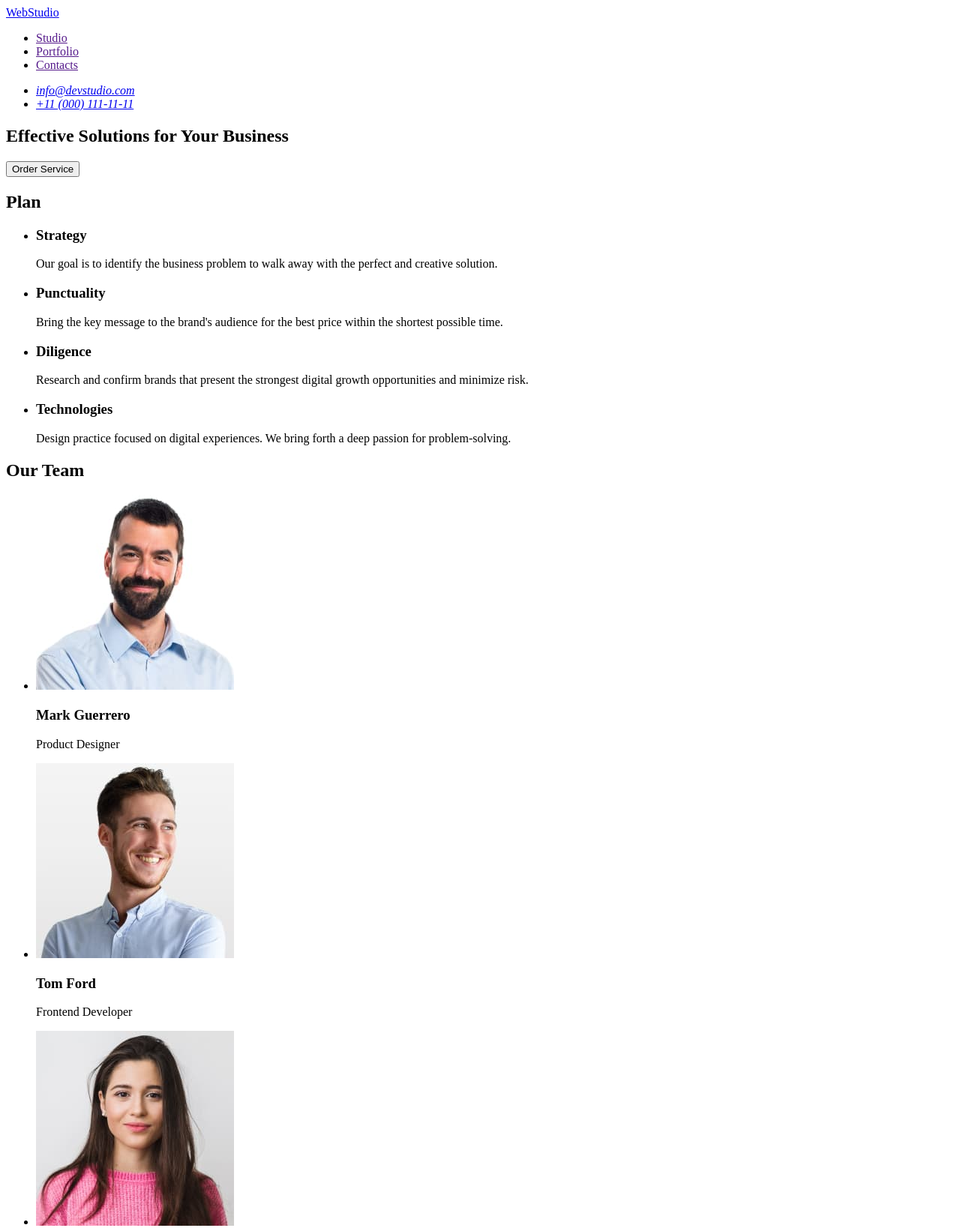
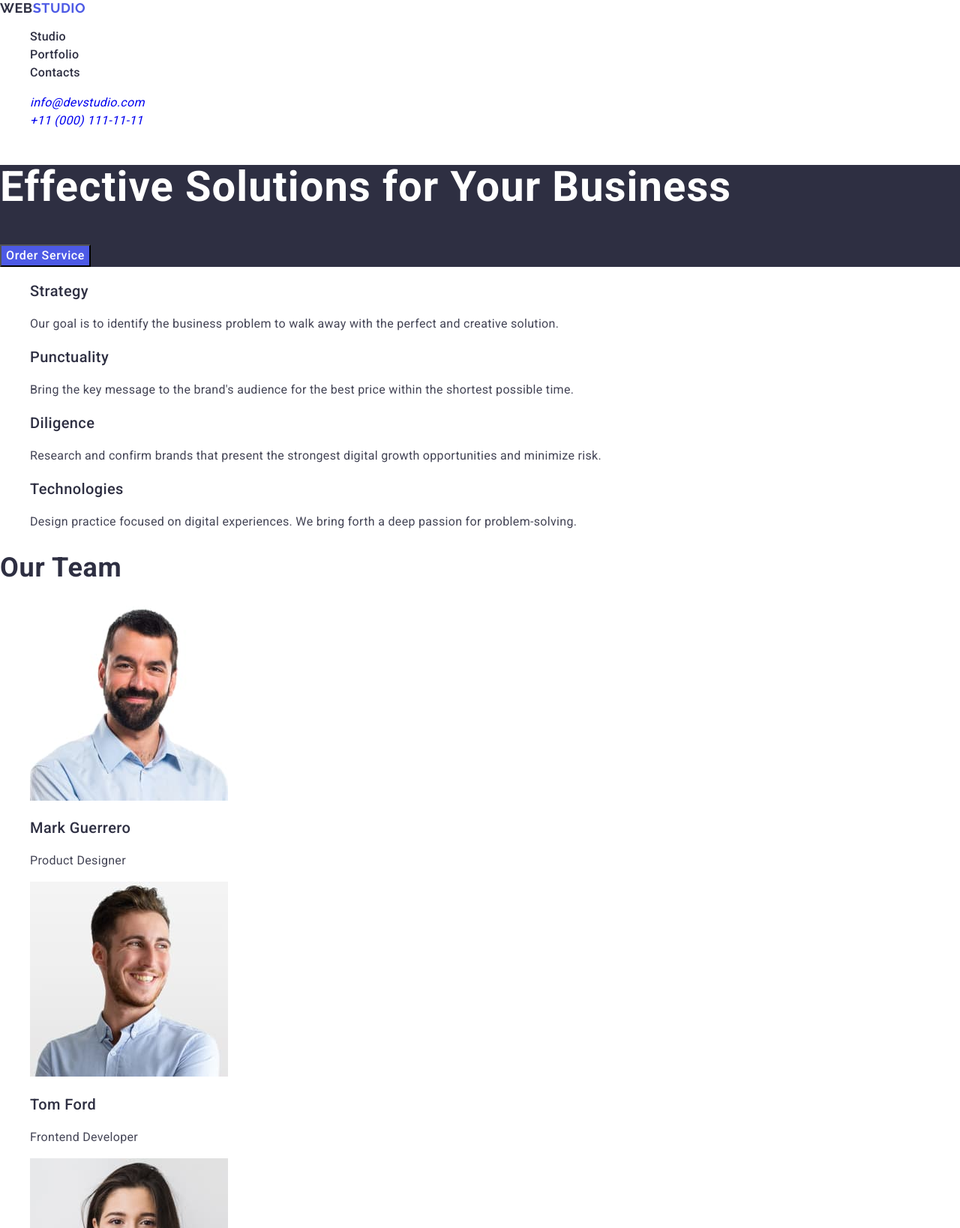
Before and after one commit to Anastasiia-Stefantsova/goit-markup-hw-02, a plain HTML site: page index.html in a window 1280 px wide. Shown: the top 1638 px of the page at 75% size. Drawn offline with nearby package versions, Linux system fonts and the light colour scheme.

Commit message:
Homework2

```diff
--- /dev/null
+++ b/css/styles.css
@@ -0,0 +1,178 @@
+body {
+    font-family: 'Roboto', sans-serif;
+    font-size: 16px;
+    color: #434455;
+}
+
+.link {
+    text-decoration: none;
+}
+
+.list {
+    list-style: none;
+}
+
+.visually-hidden {
+    position: absolute;
+    width: 1px;
+    height: 1px;
+    margin: -1px;
+    border: 0;
+    padding: 0;
+
+    white-space: nowrap;
+    clip-path: inset(100%);
+    clip: rect(0 0 0 0);
+    overflow: hidden;
+}
+
+.logo {
+    color: #2E2F42;
+    font-family: Raleway;
+    font-size: 18px;
+    font-weight: 700;
+    line-height: 1.17;
+    letter-spacing: 0.03em;
+    text-transform: uppercase;
+}
+
+.logo-part {
+    color:#4D5AE5;
+}
+
+.nav-link {
+    color:#2E2F42;
+    font-weight: 500;
+    line-height: 1.5;
+    letter-spacing: 0.02em;
+}
+
+.nav-link:hover,
+.nav-link:focus{
+    color: #404BBF;
+}
+
+.addres-link {
+    line-height: 1.5;
+    letter-spacing: 0.02em;
+
+}
+
+.addres-link:hover,
+.addres-link:focus{
+    color: #4048bf
+}
+
+.hero {
+    background: #2E2F42;
+}
+
+.hero-title {
+    color:#FFF;
+    font-size: 56px;
+    font-weight: 700;
+    line-height: 1.07;
+    letter-spacing: 0.02em;
+}
+
+.hero-btn {
+    color: #FFF;
+    font-weight: 500;
+    line-height: 1.5;
+    letter-spacing: 0.04em;
+    background-color: #4D5AE5;
+}
+
+.hero-btn:hover,
+.hero-btn:focus {
+    color:#FFF;
+    background-color:#404BBF;
+}
+
+.feature {
+    color:#2E2F42;
+    font-size: 20px;
+    font-weight: 500;
+    line-height: 1.2;
+    letter-spacing: 0.02em;
+}
+
+.feature-text {
+    line-height: 1.5;
+    letter-spacing: 0.02em;
+}
+
+.team {
+    color:#2E2F42;
+    font-size: 36px;
+    font-weight: 700;
+    line-height: 1.11;
+    letter-spacing: 0.02em;
+    text-transform: capitalize;
+}
+
+.name {
+    color:#2E2F42;
+    font-size: 20px;
+    font-weight: 500;
+    line-height: 1.2;
+    letter-spacing: 0.02em;
+}
+
+.position {
+    line-height: 1.5;
+    letter-spacing: 0.02em;
+}
+
+.footer-logo {
+    color:#4D5AE5;
+    font-family: Raleway;
+    font-size: 18px;
+    font-weight: 700;
+    line-height: 1.17;
+    letter-spacing: 0.03em;
+    text-transform: uppercase;
+}
+
+.footer-color {
+    background: #2E2F42;
+}
+
+.footer-logo-part {
+    color:#F4F4FD;
+    font-family: Raleway;
+    font-size: 18px;
+    font-weight: 700;
+    line-height: 1.17;
+    letter-spacing: 0.03em;
+}
+
+.footer-text {
+    color:#F4F4FD;
+    line-height: 1.5;
+    letter-spacing: 0.02em;
+}
+
+.portfolio {
+    color:#2E2F42;
+    font-size: 36px;
+    font-weight: 700;
+    line-height: 1.1;
+    letter-spacing: 0.02em;
+    text-transform: capitalize;
+}
+
+.portfolio-item {
+    color:#2E2F42;
+    font-family: Roboto;
+    font-size: 20px;
+    font-weight: 500;
+    line-height: 1.2;
+    letter-spacing: 0.02em;
+}
+.portfolio-text {
+    font-size: 16px;
+    font-weight: 400;
+    line-height: 1.5;
+    letter-spacing: 0.02em;
+}
--- a/index.html
+++ b/index.html
@@ -4,62 +4,79 @@
     <meta charset="UTF-8" />
     <meta name="viewport" content="width=device-width, initial-scale=1.0" />
     <title>WebStudio</title>
+    <link rel="preconnect" href="https://fonts.googleapis.com" />
+    <link rel="preconnect" href="https://fonts.gstatic.com" crossorigin />
+    <link
+      href="https://fonts.googleapis.com/css2?family=Raleway:wght@700&family=Roboto:wght@400;500;700&display=swap"
+      rel="stylesheet"
+    />
+    <link
+      rel="stylesheet"
+      href="https://cdnjs.cloudflare.com/ajax/libs/modern-normalize/2.0.0/modern-normalize.css"
+    />
+    <link rel="stylesheet" href="./css/styles.css" />
   </head>
   <body>
     <header>
       <nav>
-        <a href="./index.html">WebStudio</a>
-        <ul>
+        <a class="link logo" href="./index.html"
+          >Web<span class="logo-part">Studio</span></a
+        >
+        <ul class="list">
           <li>
-            <a href="">Studio</a>
+            <a class="nav-link link" href="">Studio</a>
           </li>
-          <li><a href="">Portfolio</a></li>
-          <li><a href="">Contacts</a></li>
+          <li><a class="nav-link link" href="">Portfolio</a></li>
+          <li><a class="nav-link link" href="">Contacts</a></li>
         </ul>
       </nav>
       <address>
-        <ul>
+        <ul class="list">
           <li>
-            <a href="mailto:info@devstudio.com">info@devstudio.com</a>
+            <a class="addres-link link" href="mailto:info@devstudio.com"
+              >info@devstudio.com</a
+            >
           </li>
           <li>
-            <a href="tel:+110001111111">+11 (000) 111-11-11</a>
+            <a class="addres-link link" href="tel:+110001111111"
+              >+11 (000) 111-11-11</a
+            >
           </li>
         </ul>
       </address>
     </header>
     <main>
-      <section>
-        <h1>Effective Solutions for Your Business</h1>
-        <button type="button">Order Service</button>
+      <section class="hero">
+        <h1 class="hero-title">Effective Solutions for Your Business</h1>
+        <button class="hero-btn" type="button">Order Service</button>
       </section>
       <section>
-        <h2>Plan</h2>
-        <ul>
+        <h2 class="visually-hidden">Plan</h2>
+        <ul class="list">
           <li>
-            <h3>Strategy</h3>
-            <p>
+            <h3 class="feature">Strategy</h3>
+            <p class="feature-text">
               Our goal is to identify the business problem to walk away with the
               perfect and creative solution.
             </p>
           </li>
           <li>
-            <h3>Punctuality</h3>
-            <p>
+            <h3 class="feature">Punctuality</h3>
+            <p class="feature-text">
               Bring the key message to the brand's audience for the best price
               within the shortest possible time.
             </p>
           </li>
           <li>
-            <h3>Diligence</h3>
-            <p>
+            <h3 class="feature">Diligence</h3>
+            <p class="feature-text">
               Research and confirm brands that present the strongest digital
               growth opportunities and minimize risk.
             </p>
           </li>
           <li>
-            <h3>Technologies</h3>
-            <p>
+            <h3 class="feature">Technologies</h3>
+            <p class="feature-text">
               Design practice focused on digital experiences. We bring forth a
               deep passion for problem-solving.
             </p>
@@ -67,8 +84,8 @@
         </ul>
       </section>
       <section>
-        <h2>Our Team</h2>
-        <ul>
+        <h2 class="team">Our Team</h2>
+        <ul class="list">
           <li>
             <img
               src="./images/img-3.jpg"
@@ -76,8 +93,8 @@
               width="264"
               height="260"
             />
-            <h3>Mark Guerrero</h3>
-            <p>Product Designer</p>
+            <h3 class="name">Mark Guerrero</h3>
+            <p class="position">Product Designer</p>
           </li>
           <li>
             <img
@@ -86,8 +103,8 @@
               width="264"
               height="260"
             />
-            <h3>Tom Ford</h3>
-            <p>Frontend Developer</p>
+            <h3 class="name">Tom Ford</h3>
+            <p class="position">Frontend Developer</p>
           </li>
           <li>
             <img
@@ -96,8 +113,8 @@
               width="264"
               height="260"
             />
-            <h3>Camila Garcia</h3>
-            <p>Marketing</p>
+            <h3 class="name">Camila Garcia</h3>
+            <p class="position">Marketing</p>
           </li>
           <li>
             <img
@@ -106,15 +123,17 @@
               width="264"
               height="260"
             />
-            <h3>Daniel Wilson</h3>
-            <p>UI Designer</p>
+            <h3 class="name">Daniel Wilson</h3>
+            <p class="position">UI Designer</p>
           </li>
         </ul>
       </section>
     </main>
-    <footer>
-      <a href="./index.html">WebStudio</a>
-      <p>
+    <footer class="footer-color">
+      <a class="link footer-logo" href="./index.html"
+        >Web<span class="footer-logo-part">Studio</span></a
+      >
+      <p class="footer-text">
         Increase the flow of customers and sales for your business with digital
         marketing & growth solutions.
       </p>
```
Also changed, not shown: portfolio.html (added, +123 -0 lines), images/Portfolio1.jpg (added), images/Portfolio2.jpg (added), images/Portfolio3.jpg (added), images/Portfolio4.jpg (added), images/Portfolio5.jpg (added), images/Portfolio6.jpg (added).
